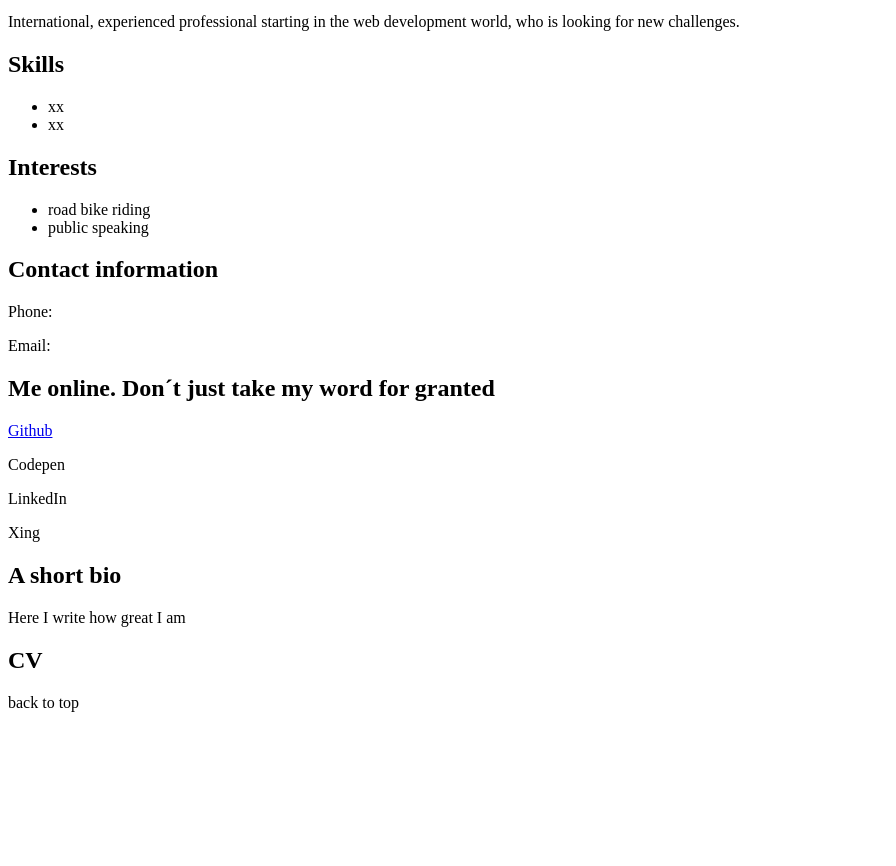
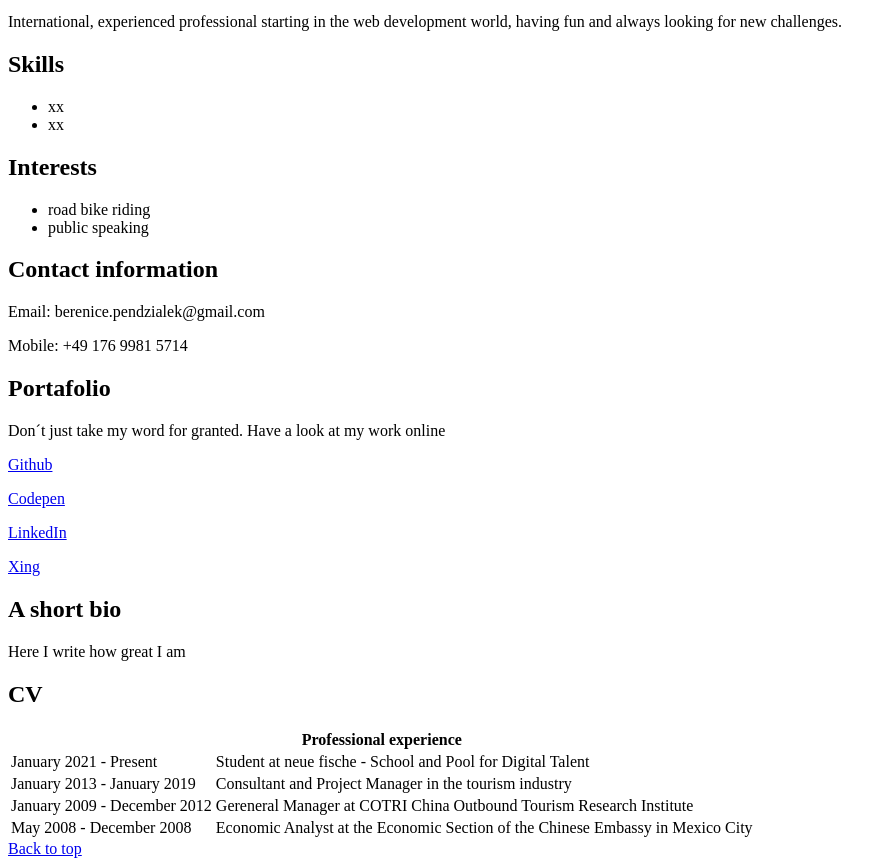
Before and after one commit to BerePendzialek/personal-website, a plain HTML site: page src/index.html in a window 1280 px wide. Shown: the part 119-985 px from the top of the page, without its empty margins (0-896 px from the left). Before the commit the page ends 847 px from the top, so only its background shows below. Drawn offline with Linux system fonts and the light colour scheme.

Commit message:
add cv and footer sections

```diff
--- a/src/index.html
+++ b/src/index.html
@@ -7,10 +7,8 @@
     <title>Personal Website</title>
 </head>
 
-
-
 <body>
-    <header>
+    <header id="top">
         <h1>Berenice Pendzialek</h1>
 
     </header>
@@ -24,7 +22,7 @@
     <section>
         <img src="berenice.pendzialek.jpg" alt="profil photo" />
         <p>International, experienced professional starting in the web development world,
-            who is looking for new challenges.</p>
+            having fun and always looking for new challenges.</p>
     </section>
 
     <section>
@@ -48,16 +46,17 @@
 
     <section>
         <h2 id="contact">Contact information</h2>
-        <p>Phone:</p>
-        <p>Email:</p>
+        <p>Email: berenice.pendzialek@gmail.com</p>
+        <p>Mobile: +49 176 9981 5714</p>
     </section>
 
     <section>
-        <h2>Me online. Don´t just take my word for granted</h2>
-        <a href="https://github.com/BerePendzialek">Github</a>
-        <p>Codepen</p>
-        <p>LinkedIn</p>
-        <p>Xing</p>
+        <h2>Portafolio</h2>
+        <p>Don´t just take my word for granted. Have a look at my work online</p>
+        <p><a href="https://github.com/BerePendzialek">Github</a></p>
+        <p><a href="https://codepen.io/berependzialek">Codepen</a></p>
+        <p><a href="https://www.linkedin.com/in/berenicependzialek/">LinkedIn</a></p>
+        <p><a href="https://www.xing.com/profile/DrBerenice_Pendzialek/cv">Xing</a></p>
     </section>
 
     <section>
@@ -67,15 +66,45 @@
 
     <section>
         <h2>CV</h2>
+        <table>
+            <thead>
+                <tr>
+                    <th colspan="2">Professional experience</th>
+                </tr>
+            </thead>
+            <tbody>
+                <tr>
+                    <td>January 2021 - Present</td>
+                    <td>Student at neue fische - School and Pool for Digital Talent</td>
+                </tr>
 
+                <tr>
+                    <td>January 2013 - January 2019</td>
+                    <td>Consultant and Project Manager in the tourism industry</td>
+                </tr>
+
+                <tr>
+                    <td>January 2009 - December 2012</td>
+                    <td>Gereneral Manager at COTRI China Outbound Tourism Research Institute</td>
+                </tr>
+
+                <tr>
+                    <td>May 2008 - December 2008</td>
+                    <td>Economic Analyst at the Economic Section of the Chinese Embassy in Mexico City</td>
+                </tr>
+
+
+            </tbody>
+        </table>
 
 
     </section>
 
 
     <footer>
-        <p>back to top</p>
-
+        <nav>
+            <a href="#top">Back to top</a>
+        </nav>
 
     </footer>
 
```
